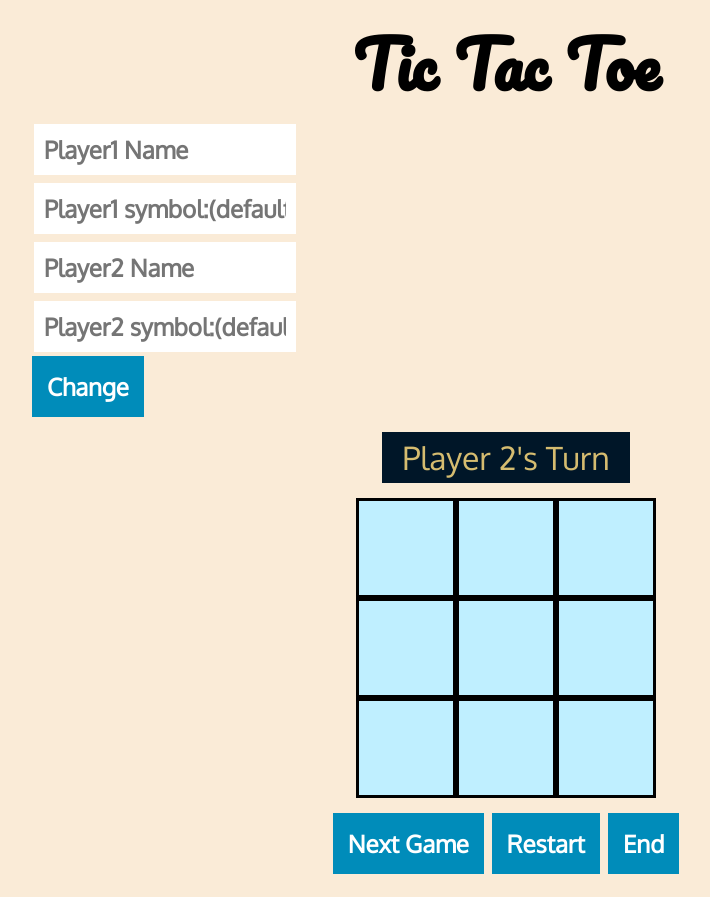
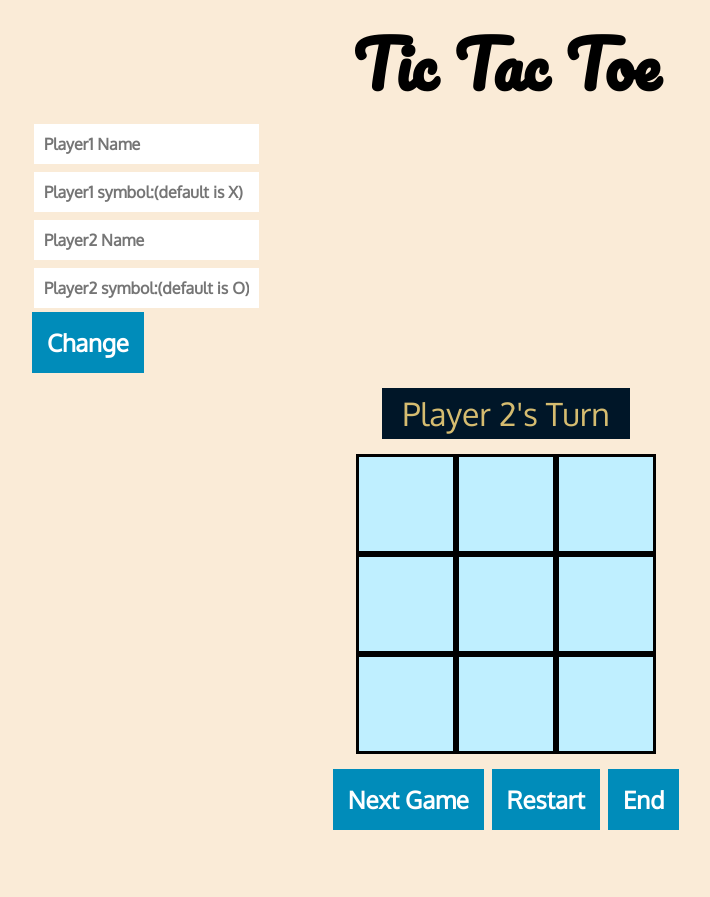
Before and after one commit to shaileshkarki/tictactoe, a plain HTML site: page index.html in a window 1280 px wide. Shown: the whole page, without its empty margins (134-844 px from the left). After the commit the page ends 853 px from the top, so only its background shows below. Drawn offline with Linux system fonts and the light colour scheme.

Commit message:
fixed input boxes width

```diff
--- a/style.css
+++ b/style.css
@@ -95,8 +95,11 @@ input {
     text-align: left;
     border: none;
     padding: 10px;
-    font-size: 1.5rem;
+    font-size: 1rem;
     margin: 4px 2px;
+}
+input[type="text"] {
+    width: 225px;
 }
 header {
     text-align: center;
```
